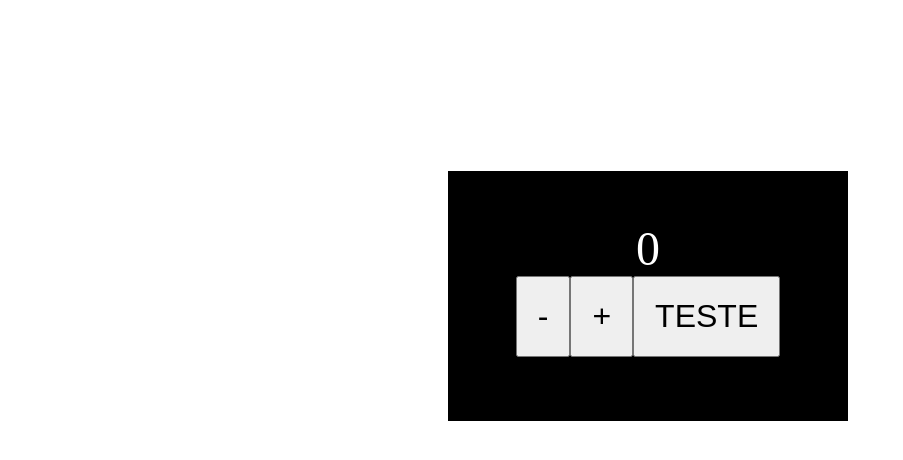
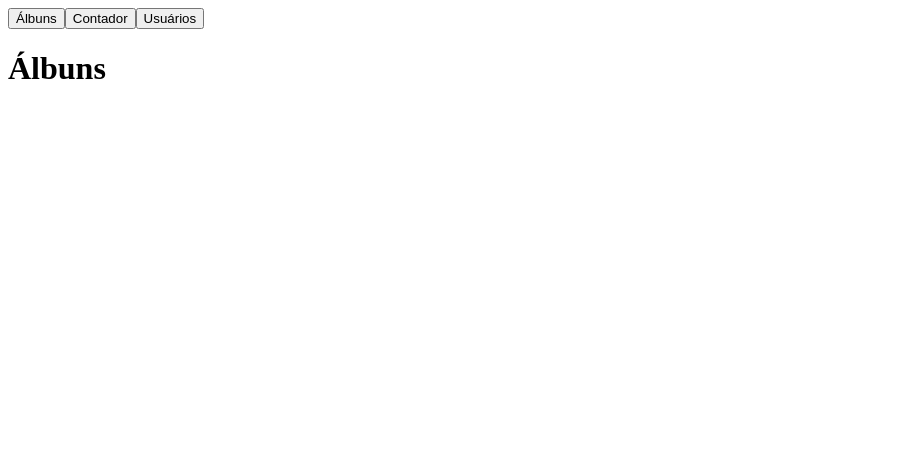
Before and after one commit to filipeAugusto99/app-react-counter, a React (Create React App) app: page / in a window 1280 px wide. Shown: the top 460 px of the page, without its empty margins (0-903 px from the left). Built offline with nearby package versions, Linux system fonts and the light colour scheme.

Commit message:
simple navigation

```diff
--- /dev/null
+++ b/src/Albums.js
@@ -0,0 +1,10 @@
+import React from 'react'
+
+const Albums = () => {
+
+  return (
+    <h1>Álbuns</h1>
+  )
+}
+
+export default Albums
--- a/src/App.js
+++ b/src/App.js
@@ -1,10 +1,44 @@
-import React from 'react'
+import React, { useState } from 'react'
+
+import Albums from './Albums'
 import Counter from './Counter'
+import Users from './Users'
+
+const defaultPage = 'albums'
+
+const pages = {
+  albums: {
+    text: 'Álbuns',
+    component: Albums,
+  },
+  counter: {
+    text: 'Contador',
+    component: Counter,
+  },
+  users: {
+    text: 'Usuários',
+    component: Users,
+  }
+}
 
 function App() {
+  const [page, setPage] = useState(defaultPage)
+
+  const handleChangePage = page => {
+    setPage(page)
+  }
+
+  const Page = pages[page].component
+
+  const pageNames = Object.keys(pages)
+
   return (
     <>
-      <Counter/>
+      {
+        pageNames.map(page => <button onClick={() => handleChangePage(page)}>{ pages[page].text }</button>)
+      }
+
+      { Page && <Page />}
     </>
   )
 }
--- a/src/Counter.js
+++ b/src/Counter.js
@@ -14,7 +14,7 @@ const Counter = () => {
 
   useEffect(() => {
     console.log('renderizando contador')
-  }, [counter])
+  }, )
 
   const handleOnClick = operator => {
     let newValue = operator === '+'
--- /dev/null
+++ b/src/Users.js
@@ -0,0 +1,10 @@
+import React from 'react'
+
+const Users = () => {
+
+  return (
+    <h1>Users</h1>
+  )
+}
+
+export default Users
```
